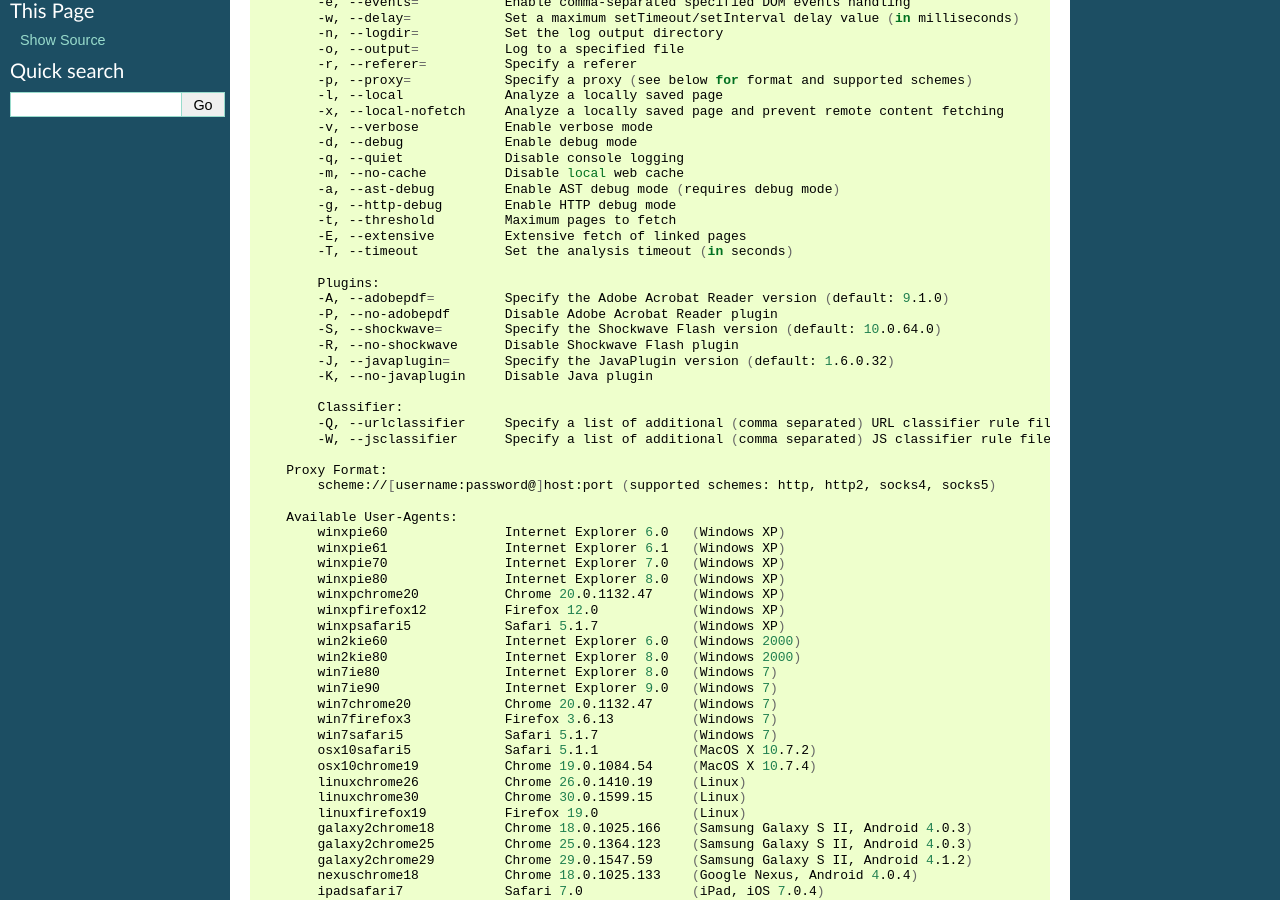
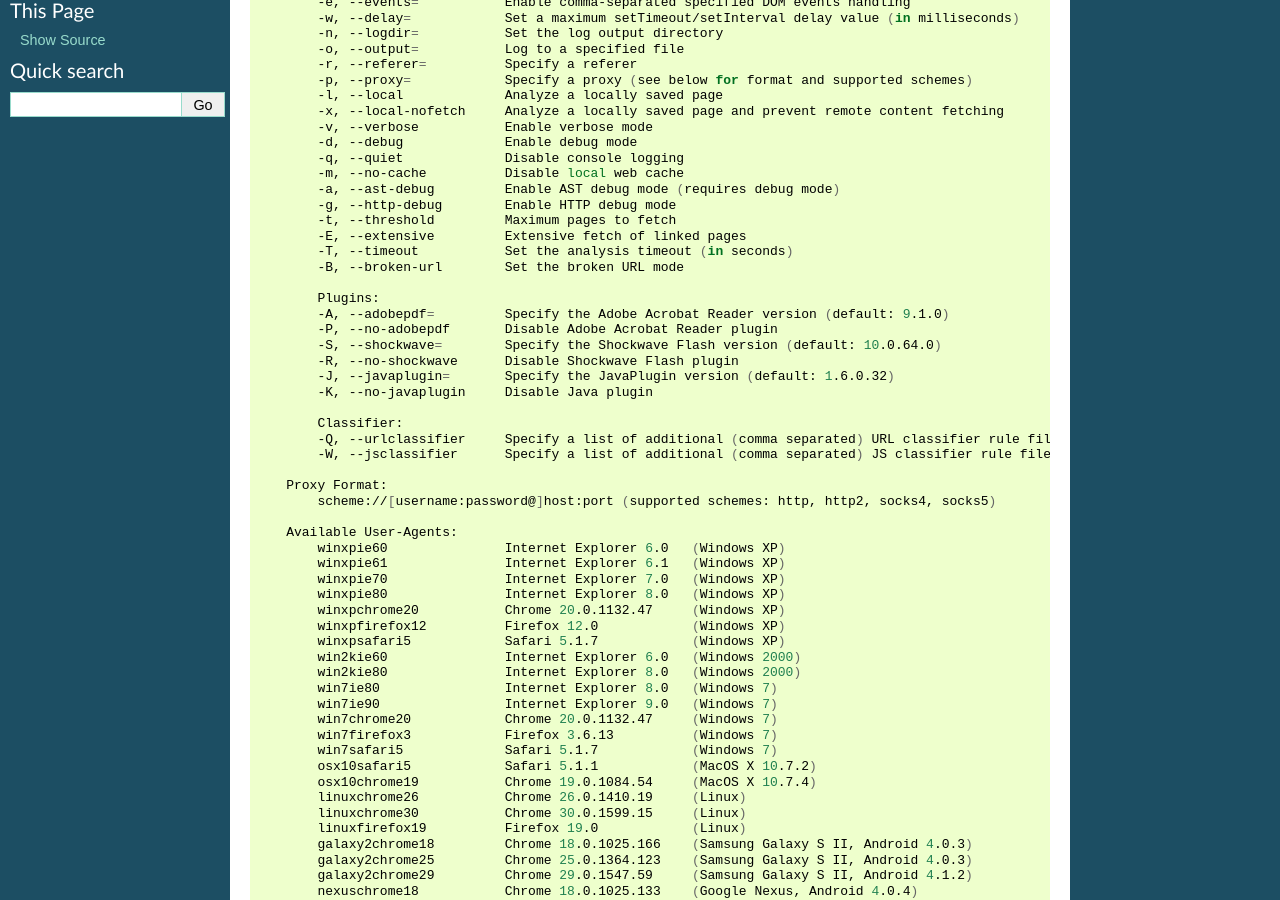
Before and after one commit to buffer/thug, a Sphinx documentation site: the page built from doc/source/usage.rst, in a window 1280 px wide and 900 px high, scrolled down 384 px. Built offline with Sphinx 7.4.7, drawn with Linux system fonts in a browser that asks for light colours.

Commit message:
Updated documentation

```diff
--- a/doc/source/usage.rst
+++ b/doc/source/usage.rst
@@ -43,6 +43,7 @@
             -t, --threshold         Maximum pages to fetch
             -E, --extensive         Extensive fetch of linked pages
             -T, --timeout           Set the analysis timeout (in seconds)
+            -B, --broken-url        Set the broken URL mode
 
             Plugins:
             -A, --adobepdf=         Specify the Adobe Acrobat Reader version (default: 9.1.0)
```
Also changed, not shown: README.md (+1 -0 lines).
